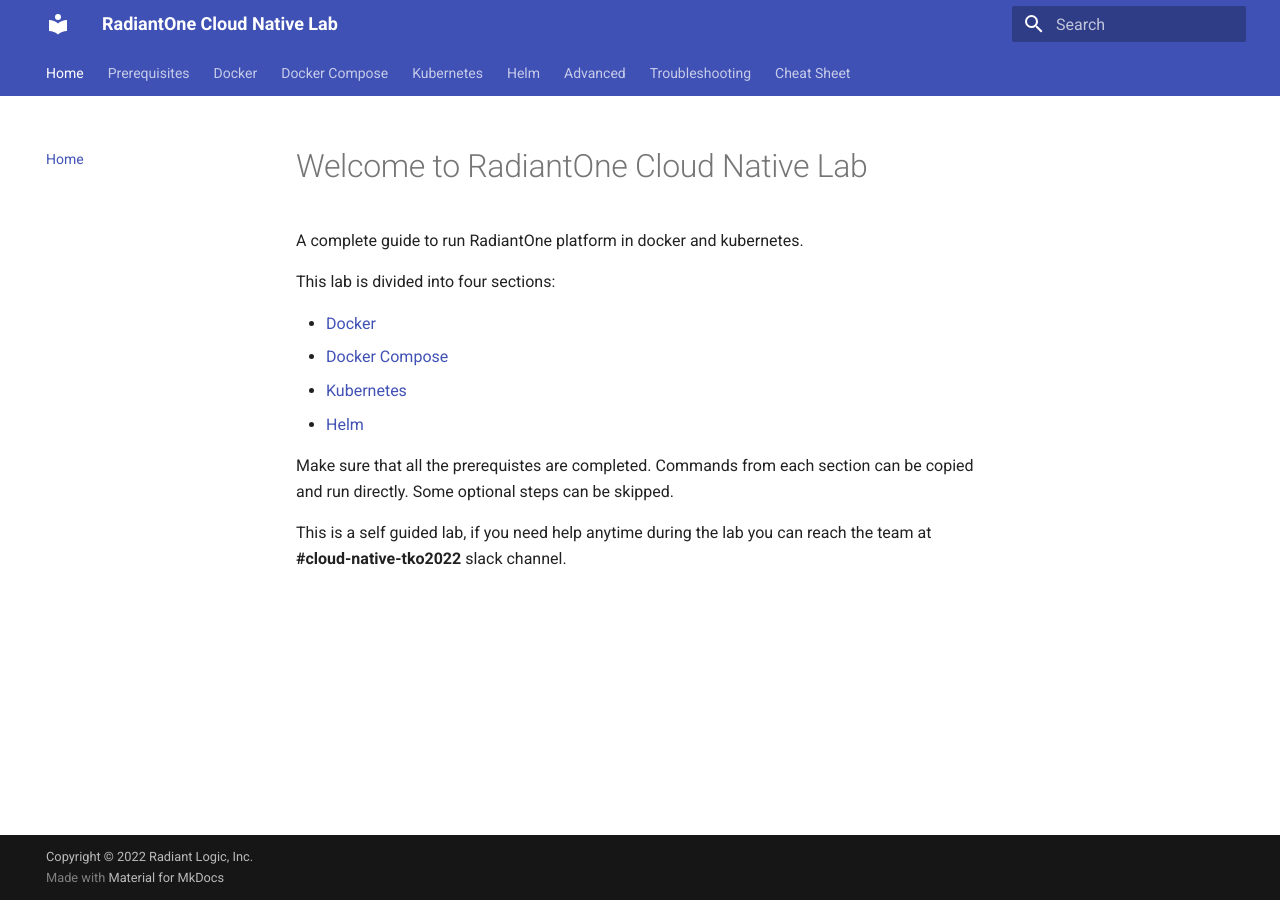
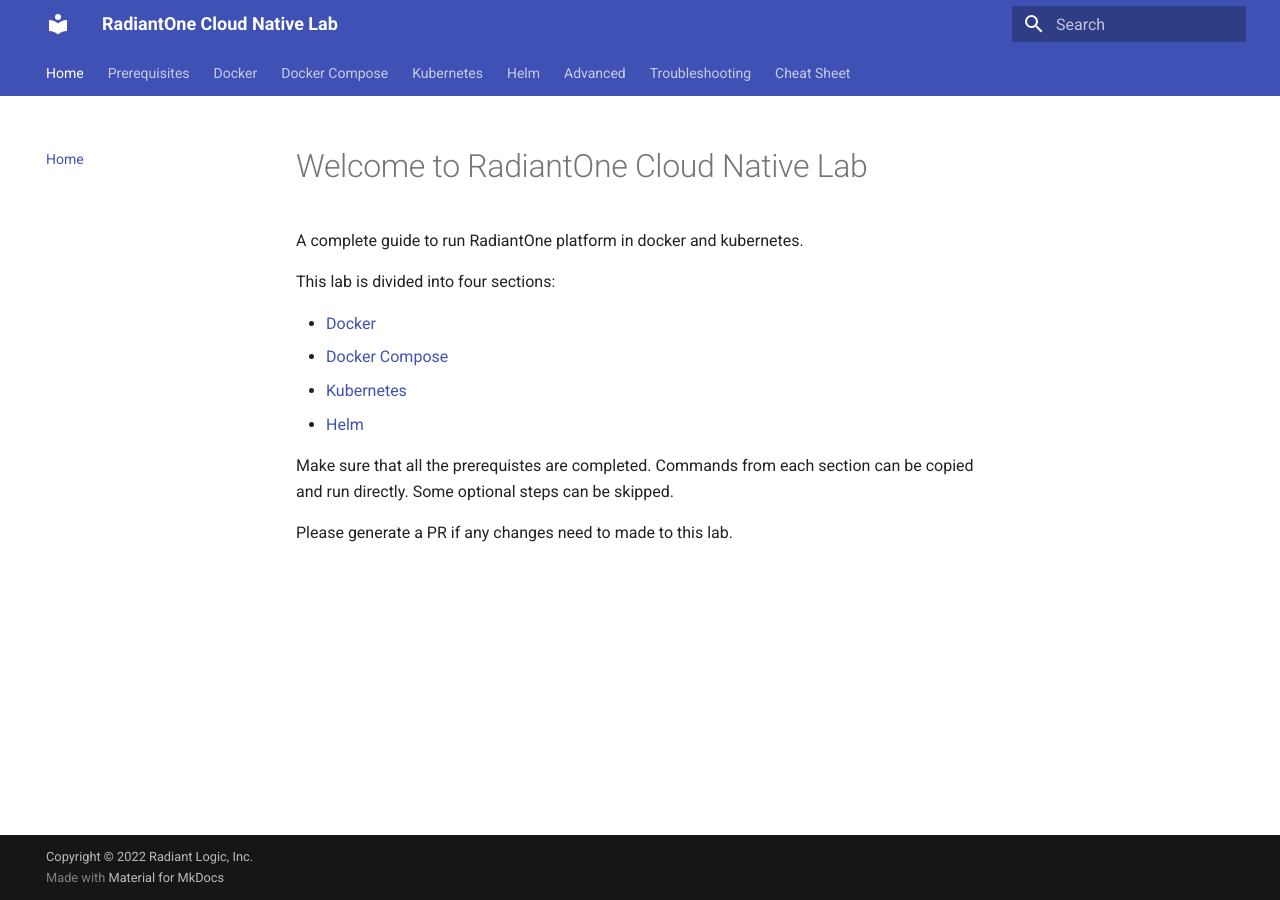
Before and after one commit to radiantlogic-devops/cloud-native-lab, an MkDocs documentation site: the page built from docs/index.md, in a window 1280 px wide. Built offline with MkDocs 1.6.1 and Material for MkDocs 9.7.7, drawn with Linux system fonts in a browser that asks for light colours.

Commit message:
Update index.md

```diff
--- a/docs/index.md
+++ b/docs/index.md
@@ -11,4 +11,4 @@
 
 Make sure that all the prerequistes are completed. Commands from each section can be copied and run directly. Some optional steps can be skipped.
 
-This is a self guided lab, if you need help anytime during the lab you can reach the team at **#cloud-native-tko2022** slack channel.
+Please generate a PR if any changes need to made to this lab.
```
